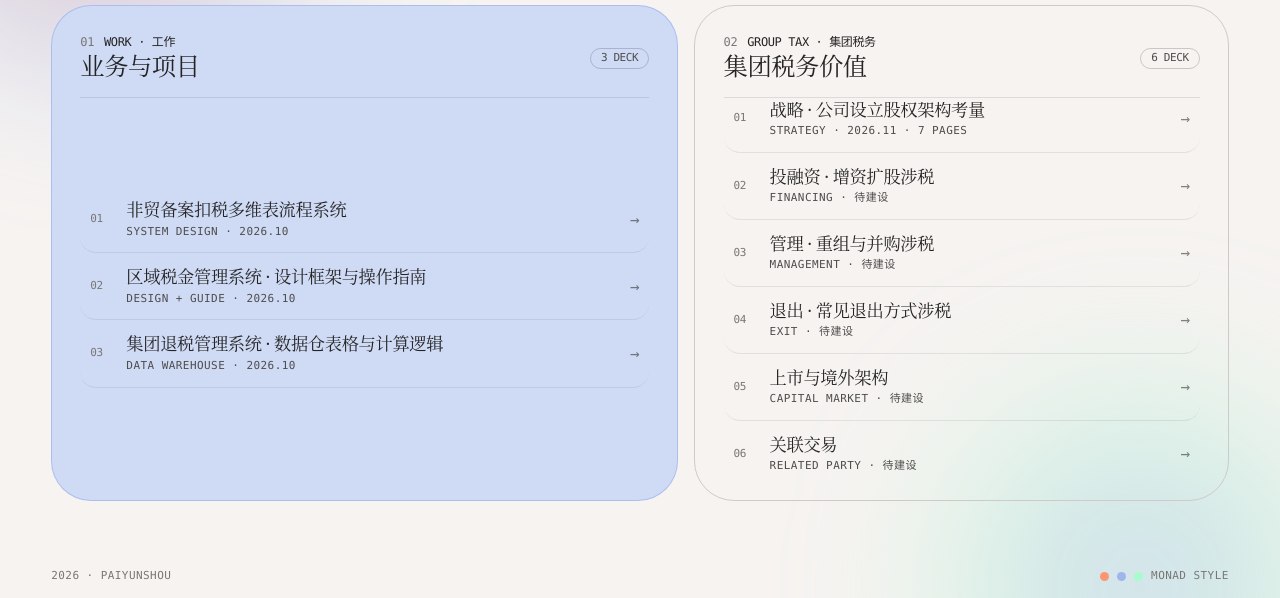
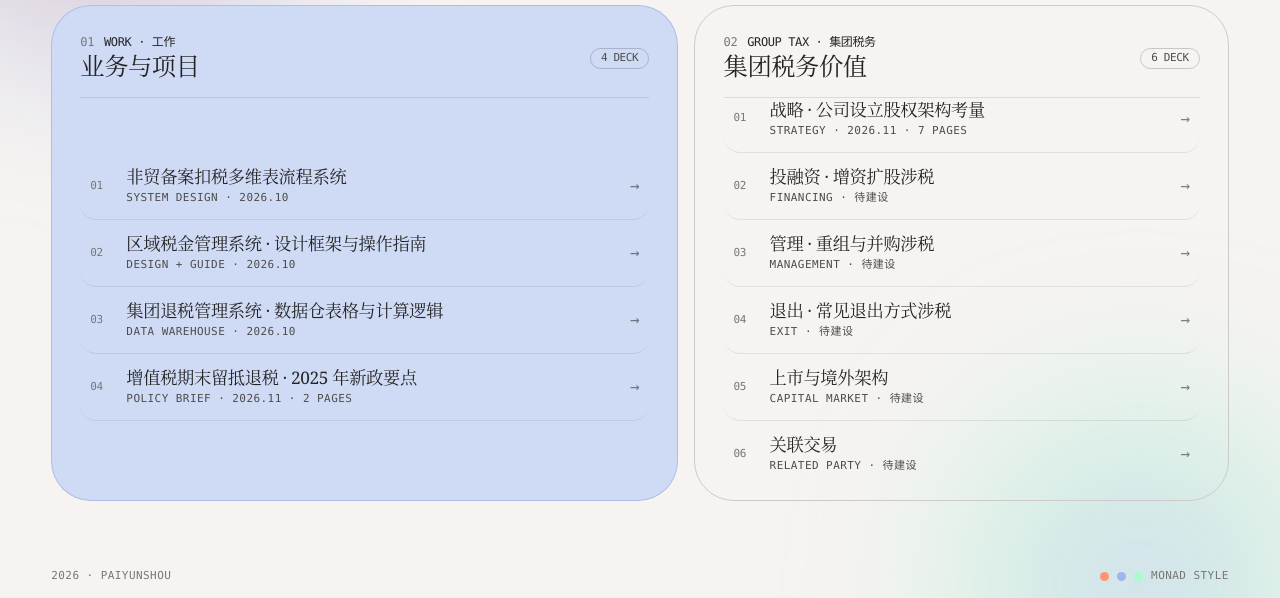
Before and after one commit to Paiyunshou/slides, a plain HTML site: page index.html in a window 1280 px wide. Shown: the part 202-800 px from the top of the page. Drawn offline with Linux system fonts and the light colour scheme.

Commit message:
index: 工作卡新增留抵退税 deck

```diff
--- a/index.html
+++ b/index.html
@@ -232,7 +232,7 @@ footer .swatch.c{background:var(--mint)}
           <div class="label"><span class="num">01</span>WORK · 工作</div>
           <h2>业务与项目</h2>
         </div>
-        <span class="count">3 DECK</span>
+        <span class="count">4 DECK</span>
       </div>
       <div class="list">
 
@@ -255,6 +255,13 @@ footer .swatch.c{background:var(--mint)}
           <span class="body">
             <span class="t">集团退税管理系统 · 数据仓表格与计算逻辑</span>
             <span class="m">DATA WAREHOUSE · 2026.10</span>
+          </span>
+          <span class="arw">→</span>
+        </a>        <a class="item" href="./vat-retention-refund.html">
+          <span class="idx">04</span>
+          <span class="body">
+            <span class="t">增值税期末留抵退税 · 2025 年新政要点</span>
+            <span class="m">POLICY BRIEF · 2026.11 · 2 PAGES</span>
           </span>
           <span class="arw">→</span>
         </a>
```
